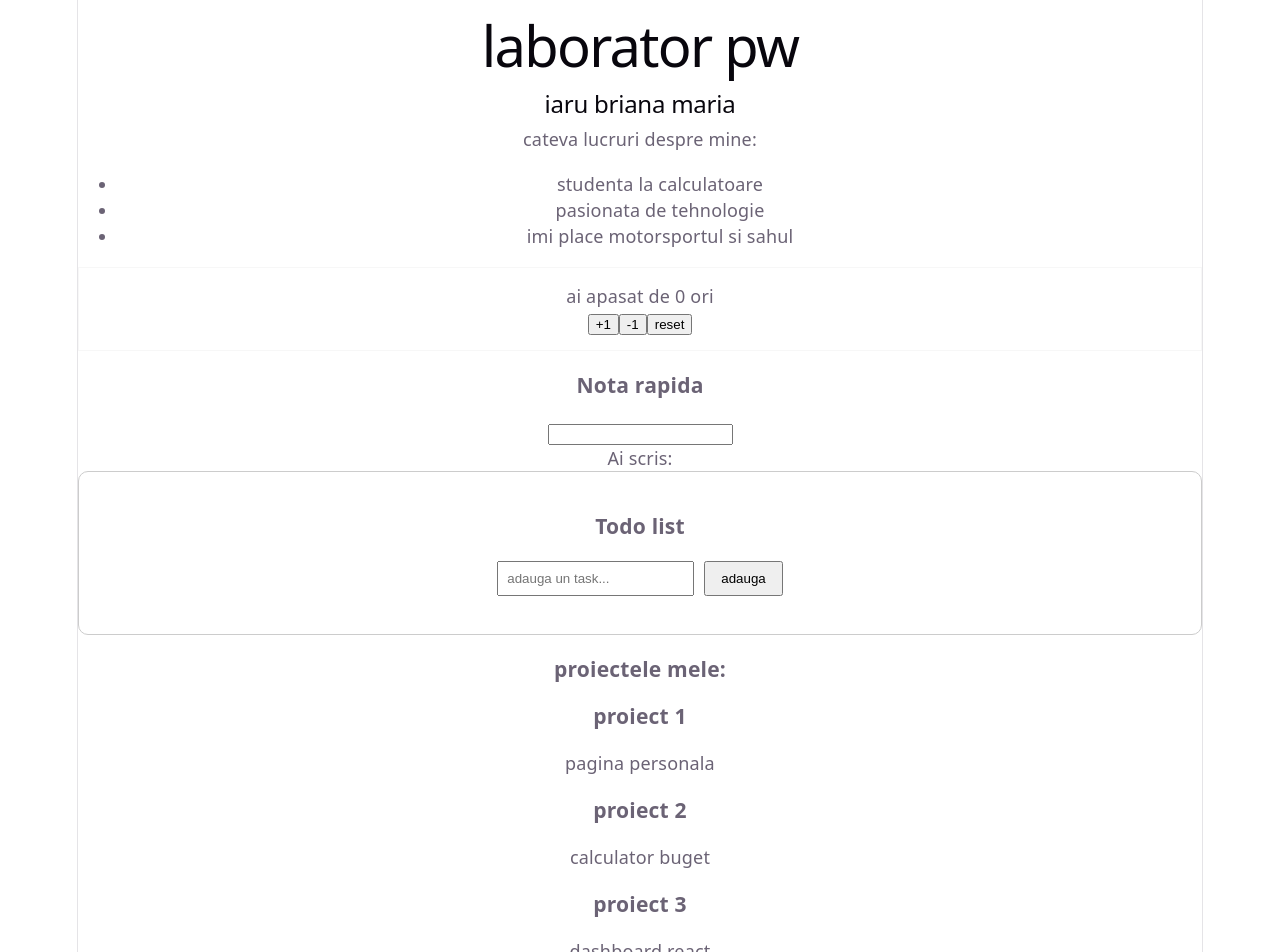
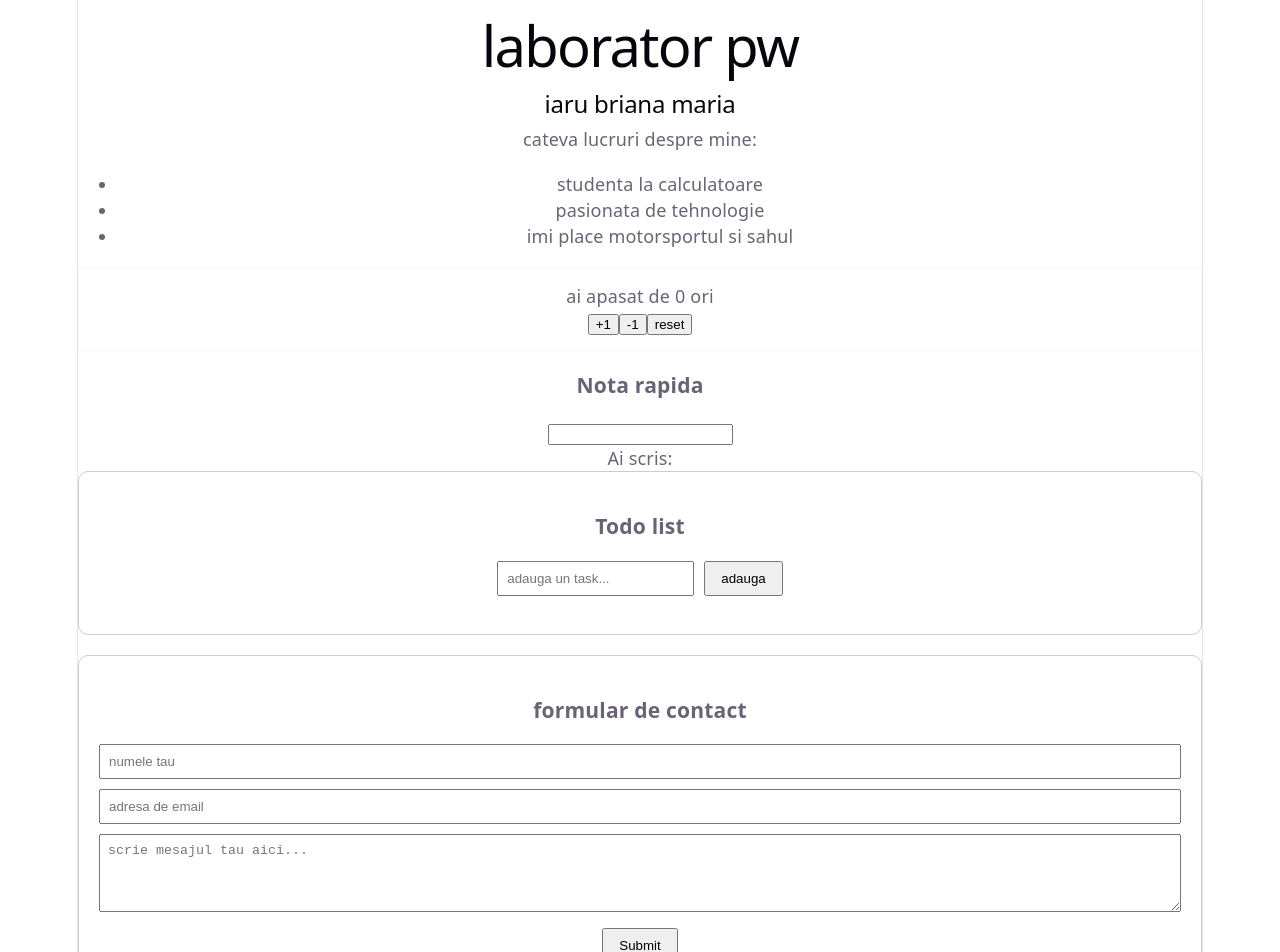
Before and after one commit to harciogul2/Lab-PW, a React (Vite) app: page / in a window 1280 px wide. Shown: the top 952 px of the page. Built offline with nearby package versions, Linux system fonts and the light colour scheme.

Commit message:
formular de contact +adaugare conditii formular

```diff
--- a/src/App.jsx
+++ b/src/App.jsx
@@ -3,6 +3,7 @@ import { useState } from 'react';
 import Card from './Card';
 import QuickNote from './QuickNote';
 import TodoList from './TodoList';
+import ContactForm from './ContactForm';
 
 function App() {
   // count->valoarea setCount->functia care o modifica
@@ -38,6 +39,7 @@ function App() {
 
       <QuickNote />
       <TodoList />
+      <ContactForm />
 
       <h3>proiectele mele:</h3>
 
--- a/src/ContactForm.jsx
+++ b/src/ContactForm.jsx
@@ -0,0 +1,75 @@
+import { useState } from "react";
+ function ContactForm(){
+     const [name, setName]= useState('');
+     const [email, setEmail]= useState('');
+     const [message, setMessage]= useState('');
+     const [feedback, setFeedback] = useState('');
+
+     function handleSubmit() {
+    // trim -> ignora spatiile goale
+    if (name.trim() === '' || email.trim() === '' || message.trim() === '') {
+      setFeedback('Completeaza toate campurile!');
+    } else
+        if(name.trim().length<3)
+            {
+                setFeedback('Numele trebuie sa aiba minim 3 caractere!');
+             }
+             else if (!email.includes('@') || email.trim().length <= 10)
+                {
+                     setFeedback('Email-ul trebuie sa contina @ si sa aiba peste 10 caractere!');
+         }
+         else {
+      setFeedback('Multumim, ' + name + '!');
+    }
+  }
+  return (
+    <div style={{ padding: '20px', border: '1px solid #ccc', borderRadius: '10px', marginBottom: '20px' }}>
+      <h3>formular de contact</h3>
+
+      {/* input pentru nume */}
+      <div style={{ marginBottom: '10px' }}>
+        <input
+          type="text"
+          value={name}
+          onChange={(e) => setName(e.target.value)}
+          placeholder="numele tau"
+          style={{ width: '100%', padding: '8px', boxSizing: 'border-box' }}
+        />
+      </div>
+
+      {/* input pentru email */}
+      <div style={{ marginBottom: '10px' }}>
+        <input
+          type="email"
+          value={email}
+          onChange={(e) => setEmail(e.target.value)}
+          placeholder="adresa de email"
+          style={{ width: '100%', padding: '8px', boxSizing: 'border-box' }}
+        />
+      </div>
+
+      {/* textarea pentru mesaj ==input dar cu mai multe randuri*/}
+      <div style={{ marginBottom: '10px' }}>
+        <textarea
+          value={message}
+          onChange={(e) => setMessage(e.target.value)}
+          placeholder="scrie mesajul tau aici..."
+          rows="4"
+          style={{ width: '100%', padding: '8px', boxSizing: 'border-box' }}
+        />
+      </div>
+
+      <button onClick={handleSubmit} style={{ padding: '8px 15px', cursor: 'pointer' }}>
+        Submit
+      </button>
+
+      {/* afisam feedback ul doar daca are ceva text in el */}
+      {feedback !== '' && (
+        <p style={{ marginTop: '15px', fontWeight: 'bold', color: feedback.includes('Multumim') ? 'green' : 'red' }}>
+          {feedback}
+        </p>
+      )}
+    </div>
+  );
+ }
+export default ContactForm;
```
